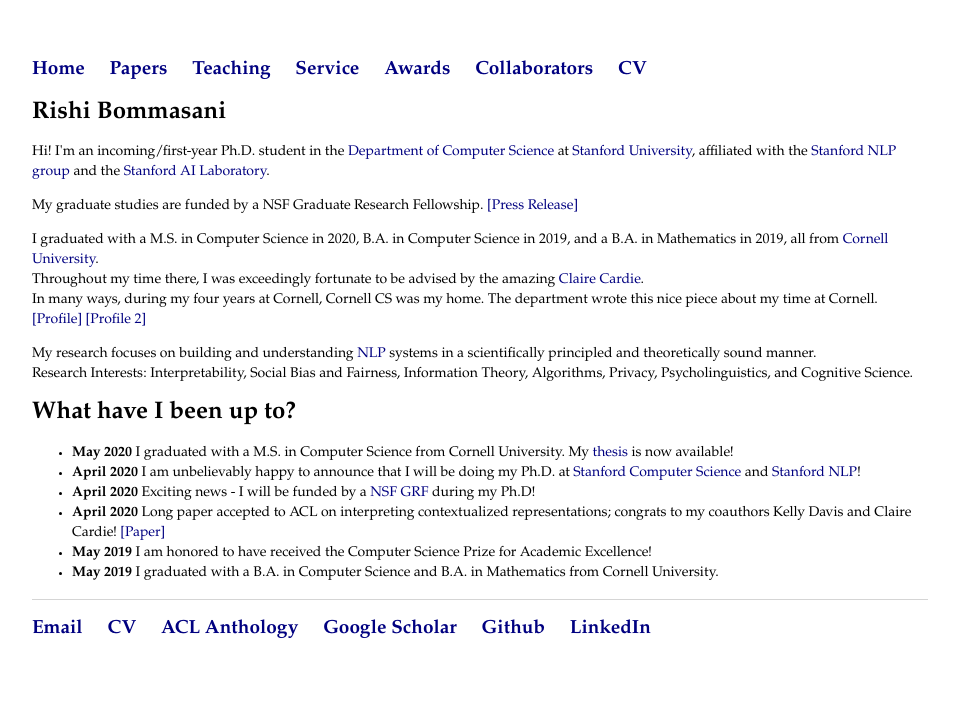
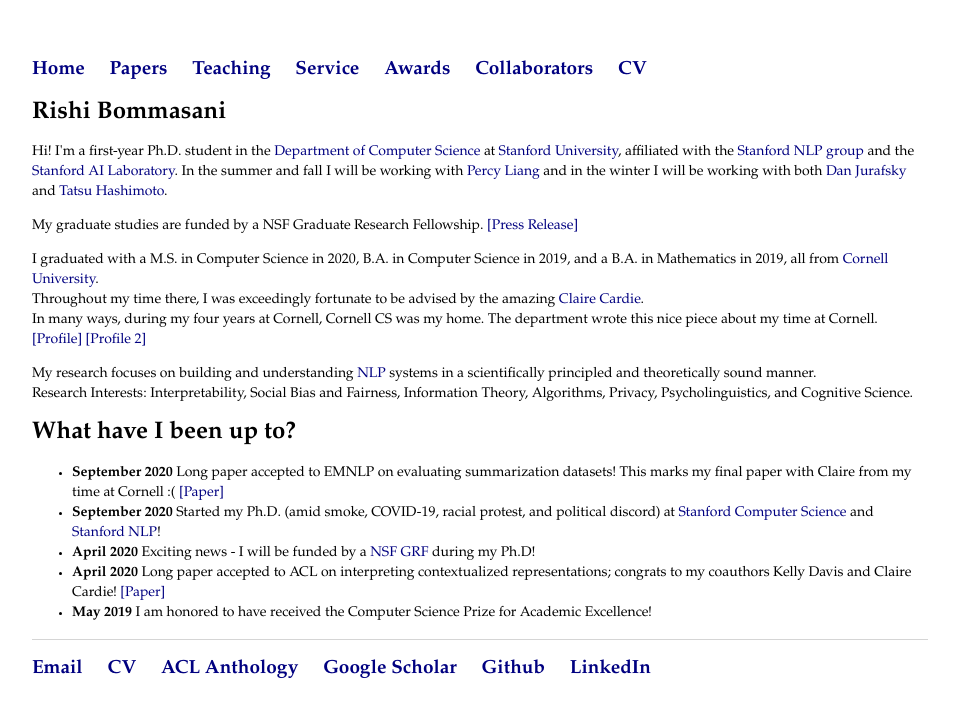
Before and after one commit to rishibommasani/rishibommasani.github.io, a Jekyll site: the page built from index.html, in a window 1280 px wide. Shown: the top 717 px of the page, without its empty margins (160-1119 px from the left). Built offline with Jekyll 4.4.1, drawn with Linux system fonts in a browser that asks for light colours.

Commit message:
updates to main page for start at stanford; emnlp 2020

```diff
--- a/index.html
+++ b/index.html
@@ -4,7 +4,8 @@
 ---
 			<div class="blurb">
 				<h1> Rishi Bommasani</h1>
-				<p>Hi! I'm an incoming/first-year Ph.D. student in the <a href="https://cs.stanford.edu/">Department of Computer Science</a> at <a href="https://www.stanford.edu/">Stanford University</a>, affiliated with the <a href="https://nlp.stanford.edu/">Stanford NLP group</a> and the <a href="https://ai.stanford.edu/">Stanford AI Laboratory</a>. </p>
+				<p>Hi! I'm a first-year Ph.D. student in the <a href="https://cs.stanford.edu/">Department of Computer Science</a> at <a href="https://www.stanford.edu/">Stanford University</a>, affiliated with the <a href="https://nlp.stanford.edu/">Stanford NLP group</a> and the <a href="https://ai.stanford.edu/">Stanford AI Laboratory</a>.
+				In the summer and fall I will be working with <a href="https://cs.stanford.edu/~pliang/">Percy Liang</a> and in the winter I will be working with both <a href="https://web.stanford.edu/~jurafsky/">Dan Jurafsky</a> and <a href="https://thashim.github.io/">Tatsu Hashimoto</a>.</p>
 
 				<p> My graduate studies are funded by a NSF Graduate Research Fellowship. <a href="https://www.cs.cornell.edu/information/news/newsitem11136/cs-graduate-students-receive-national-science-foundation-graduate"> [Press Release] </a> </p>
 
@@ -18,12 +19,14 @@
 	  <div class="blurb">
 		  <h1> What have I been up to?</h1>
 		  <ul>
-	  <li><b>May 2020</b> I graduated with a M.S. in Computer Science from Cornell University. My <a href="https://github.com/rishibommasani/rishibommasani.github.io/blob/master/papers/MSThesis.pdf">thesis</a> is now available!</li>
-	  <li><b>April 2020</b> I am unbelievably happy to announce that I will be doing my Ph.D. at <a href="https://cs.stanford.edu/">Stanford Computer Science</a> and <a href="https://nlp.stanford.edu/">Stanford NLP</a>! </li>
+	  <li><b>September 2020</b> Long paper accepted to EMNLP on evaluating summarization datasets! This marks my final paper with Claire from my time at Cornell :( <a href="https://github.com/rishibommasani/rishibommasani.github.io/blob/master/papers/EMNLP2020.pdf"> [Paper] </a> </li>
+	  <li><b>September 2020</b> Started my Ph.D. (amid smoke, COVID-19, racial protest, and political discord) at <a href="https://cs.stanford.edu/">Stanford Computer Science</a> and <a href="https://nlp.stanford.edu/">Stanford NLP</a>! </li>
+<!-- 	  <li><b>May 2020</b> I graduated with a M.S. in Computer Science from Cornell University. My <a href="https://github.com/rishibommasani/rishibommasani.github.io/blob/master/papers/MSThesis.pdf">thesis</a> is now available!</li> -->
+<!-- 	  <li><b>April 2020</b> I am ecstatic to announce I will be doing my Ph.D. at <a href="https://cs.stanford.edu/">Stanford Computer Science</a> and <a href="https://nlp.stanford.edu/">Stanford NLP</a>! </li> -->
 	  <li><b>April 2020</b> Exciting news - I will be funded by a <a href="https://www.cs.cornell.edu/information/news/newsitem11136/cs-graduate-students-receive-national-science-foundation-graduate">NSF GRF</a> during my Ph.D! </li>
 	  <li><b>April 2020</b> Long paper accepted to ACL on interpreting contextualized representations; congrats to my coauthors Kelly Davis and Claire Cardie! <a href="https://www.aclweb.org/anthology/2020.acl-main.431/"> [Paper] </a> </li>
 	  <li><b>May 2019</b> I am honored to have received the Computer Science Prize for Academic Excellence!</li>
-	  <li><b>May 2019</b> I graduated with a B.A. in Computer Science and B.A. in Mathematics from Cornell University.</li>
+<!-- 	  <li><b>May 2019</b> I graduated with a B.A. in Computer Science and B.A. in Mathematics from Cornell University.</li>  -->
 <!-- 	  <li><b>March 2020</b> Held our (the?) first ever virtual research night! In its third iteration, <a href="https://www.cs.cornell.edu/events/research-night">CS Research Night</a>  was an astounding success, with over 			50+ undergrads showing up in spite of the virtual format/challenges in the world due to COVID-19. Thanks <a href="https://www.cs.cornell.edu/people/staff">Vanessa</a>, <a href="http://www.cs.cornell.edu/~kb/">Kavita</a>, and <a href="https://www.cs.cornell.edu/~asampson/">Adrian</a> for making this happen.</li> -->
 <!--      <li><b>December 2019</b> Headed to my first NeurIPS! Presenting two  papers at <a href="https://sites.google.com/view/mlwithguarantees">ML with Guarantees</a> and <a href="https://context-composition.github.io/">Context and Compositionality</a>! I was graciously supported by a NeurIPS Student Travel Grant and Cornell University. </li> -->
 <!-- 	  <li><b>November 2019</b> Three papers in preparation for ACL 2020 submission. Wrapping up grad school applications. </li> -->
```
